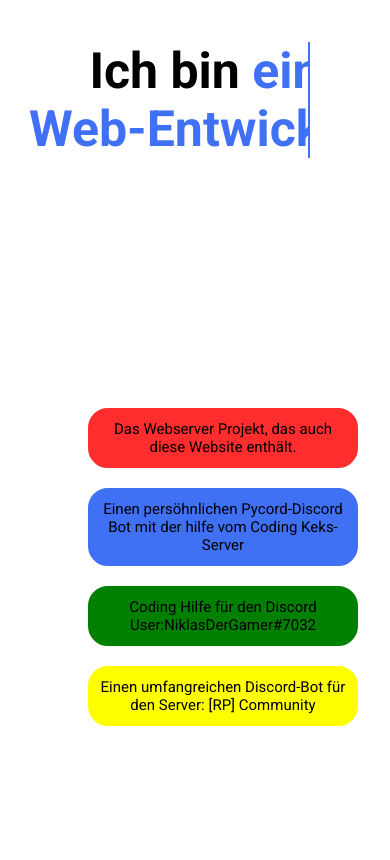
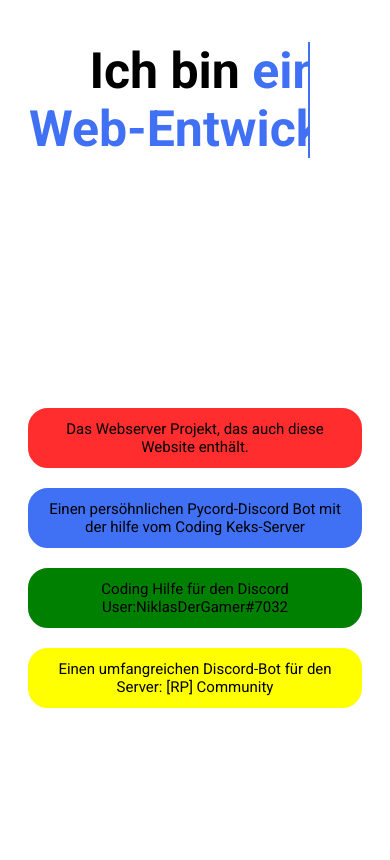
Before and after one commit to Long1351/Webserver, a PHP site: page / in a window 390 px wide. Run offline with PHP 8.4, Linux system fonts and the light colour scheme.

Commit message:
Responsive grid design fix

```diff
--- a/style.css
+++ b/style.css
@@ -21,11 +21,10 @@
     font-family: "Roboto", sans-serif;
     background-color: var(--backgroundcolor);
     box-sizing: border-box;
-    animation: no;
 }
 
 body {
-    min-height: 100vh;
+    height: 100vh;
     color: white;
     text-align: center;
 }
@@ -90,13 +89,21 @@ h2 {
 
 .grid {
     display: grid;
-    grid-template-columns: repeat(auto-fit, minmax(270px, 1fr));
+    grid-template-columns: repeat(4, 1fr);
     gap: 20px;
-    margin-top: 20px;
-    margin-bottom: 20px;
-    margin-right: 5rem;
-    margin-left: 5rem;
-    align-content: center;
+    margin: 20px;
+}
+
+@media screen and (max-width: 1000px) {
+    .grid {
+        grid-template-columns: 1fr 1fr;
+    }
+}
+
+@media screen and (max-width: 600px) {
+    .grid {
+        grid-template-columns: 1fr;
+    }
 }
 
 .gridel:hover.blue a {
@@ -120,7 +127,6 @@ a:hover {
 }
 
 .gridel {
-    display: inline;
     color: black;
     padding: 10px;
     text-align: center;
```
Also changed, not shown: index.html (+4 -4 lines).
